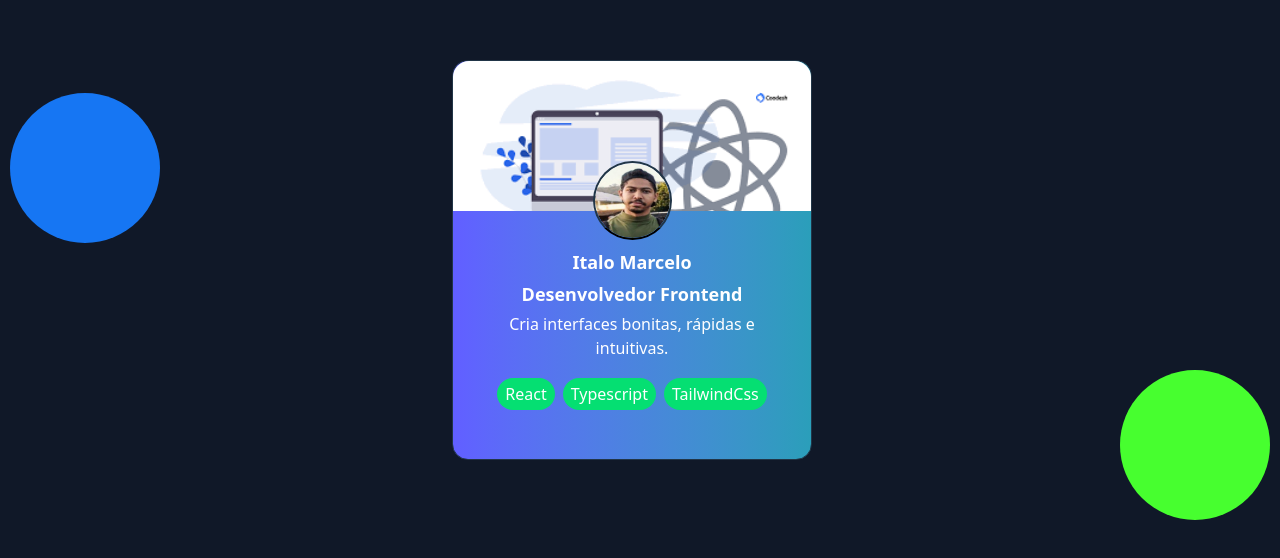
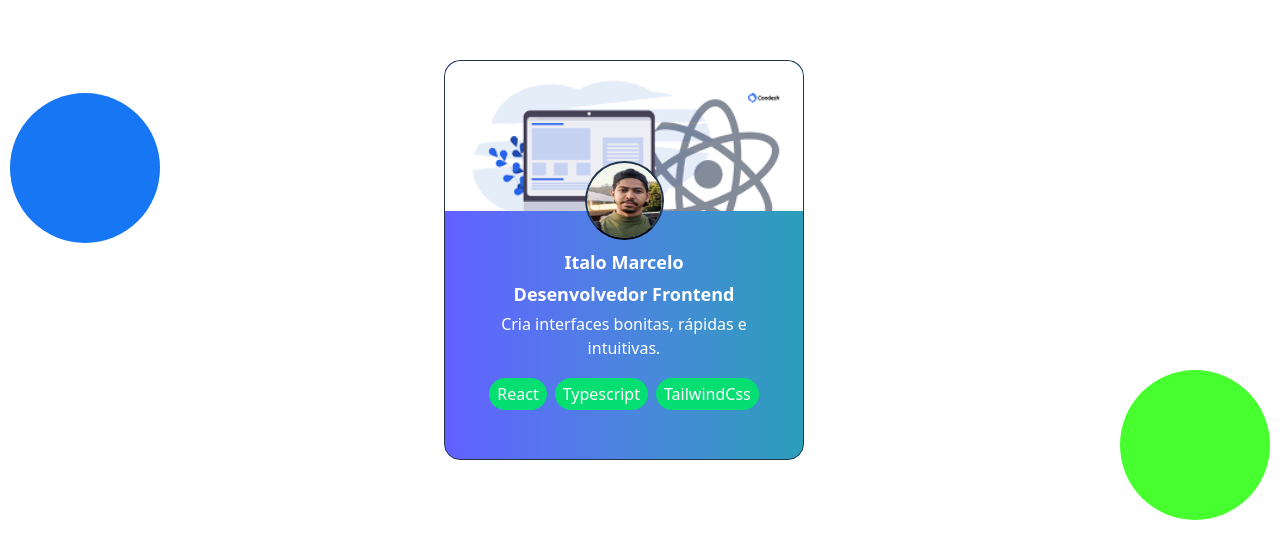
Before and after one commit to ItaloDev-Marcelo/profile-card, a React (Vite) app: page / in a window 1280 px wide. Shown: the part 140-698 px from the top of the page. Built offline with nearby package versions, Linux system fonts and the light colour scheme.

Commit message:
fixed card position and background

```diff
--- a/src/App.css
+++ b/src/App.css
@@ -5,7 +5,7 @@
   text-align: center;
 }
 
-body {
+body::after, body::before {
   background-color: #101828;
   overflow: hidden;
   position: relative;
--- a/src/layout/index.tsx
+++ b/src/layout/index.tsx
@@ -6,7 +6,7 @@ import 'animate.css';
 export default function ProfileCardLayout() {
       return (
          <section className="bg-gradient-to-r from-indigo-500 from-0% to-emerald-500
-         to-170% p-5 w-[325px] relative left-[-.5em] h-100 rounded-[16px]   border lg:w-90
+         to-170% p-5 w-[325px] relative left-[-1em] h-100 rounded-[16px]   border lg:w-90
           hover:scale-105  cursor-pointer animate__animated animate__flipInY z-100" >
              <div className="box rounded-t-[16px] ">
                 </div>
```
